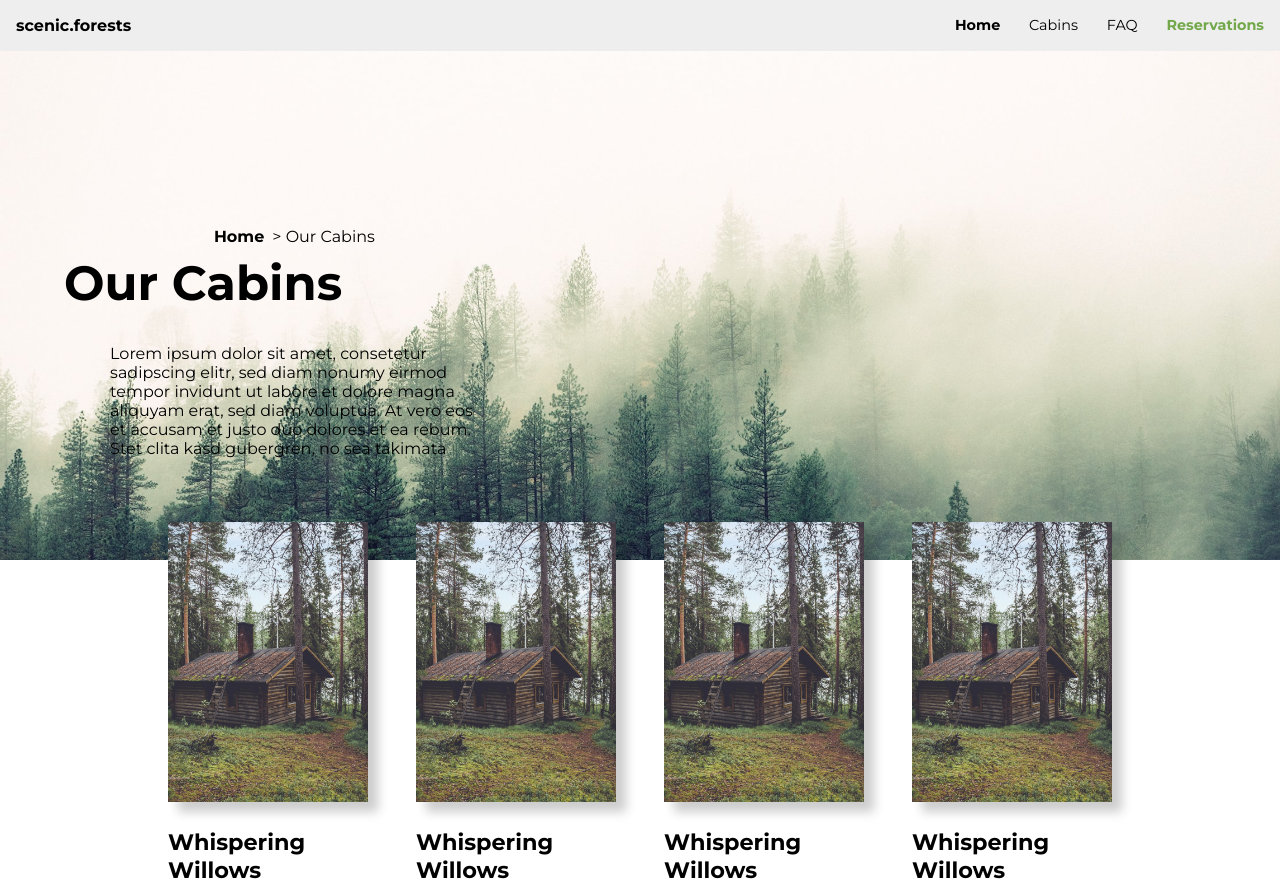
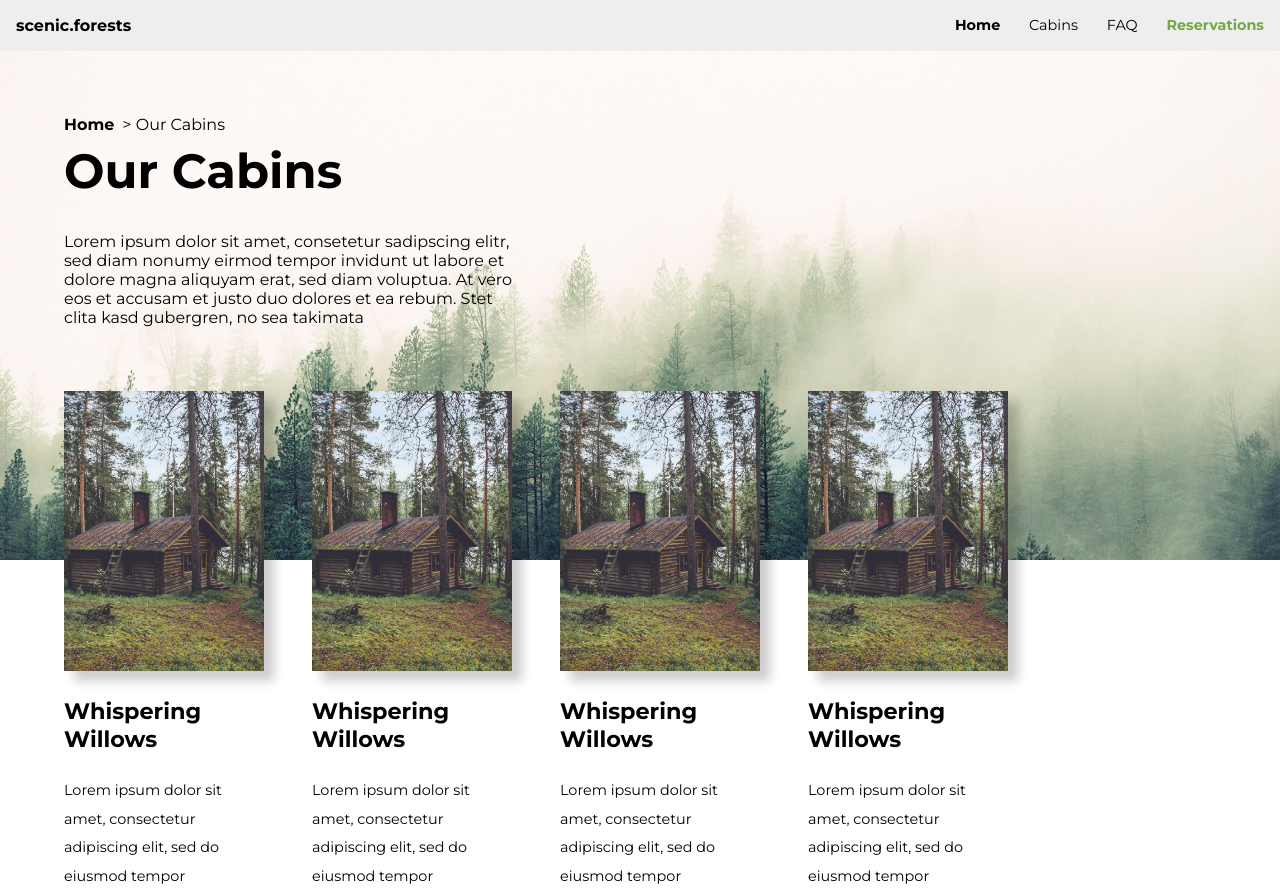
Before and after one commit to MelanieJindali/Forest-Vacation-Page, a plain HTML site: page cabins.html in a window 1280 px wide. Shown: the top 894 px of the page. Drawn offline with Linux system fonts and the light colour scheme.

Commit message:
Desktop media query

```diff
--- a/assets/css/sub.css
+++ b/assets/css/sub.css
@@ -49,3 +49,22 @@ ul.featured-cabins {
 .cabin-cta:after {
   background: black;
 }
+
+/* Desktop */
+@media (min-width: 900px) {
+  .hero {
+      padding: 4em;
+  }
+
+  ul.featured-cabins {
+      place-content: flex-start;
+  }
+
+  .bread-wrapper {
+      display: unset;
+  }
+
+  .sub-desc {
+      width: 100%;
+  }
+}
```
